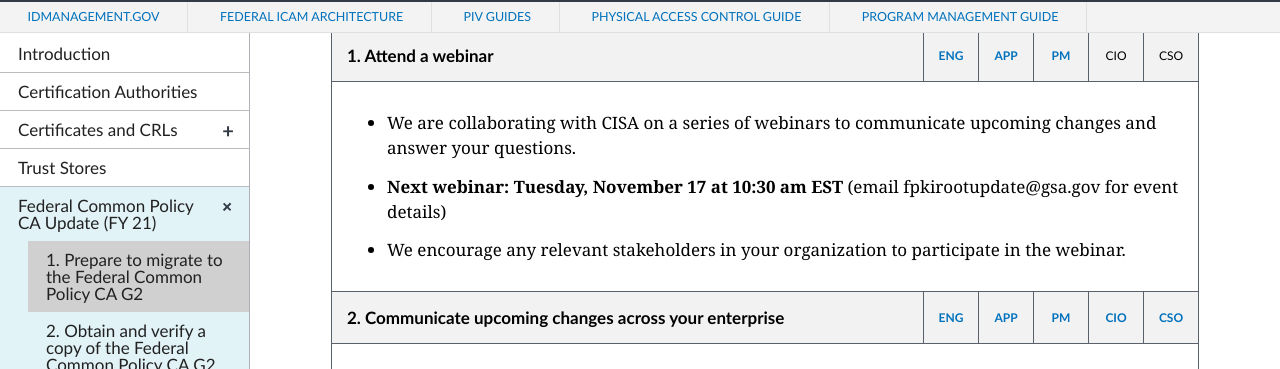
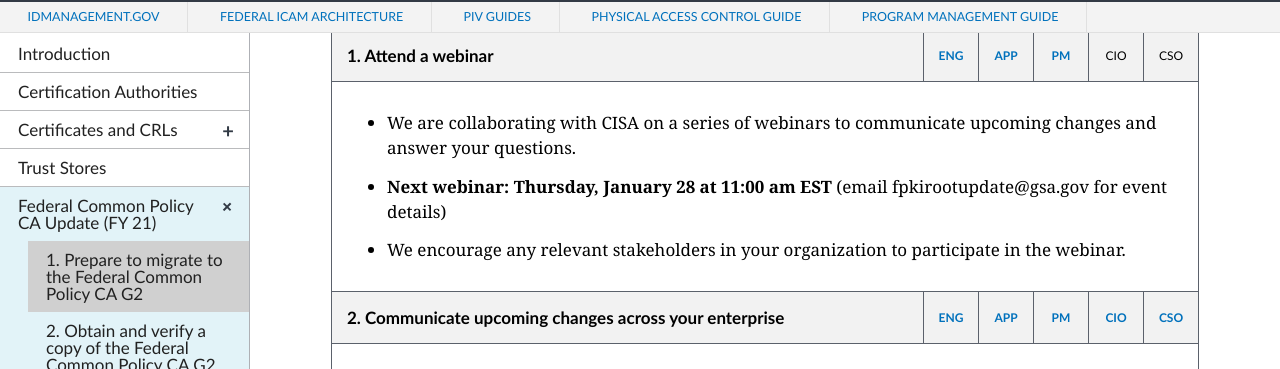
Before and after one commit to GSA/fpki-guides, a Jekyll site: the page built from _common/01_prepare_to_migrate.md, in a window 1280 px wide and 900 px high, scrolled down 582 px. Shown: the part 85-454 px from the top of the window. Built offline with Jekyll 4.4.1, drawn with Linux system fonts in a browser that asks for light colours; nearby versions of some CDN libraries.

Commit message:
Add files via upload

```diff
--- a/_common/01_prepare_to_migrate.md
+++ b/_common/01_prepare_to_migrate.md
@@ -46,7 +46,7 @@
   <td colspan="7" class="desc">
   <ul>
 	<li>We are collaborating with CISA on a series of webinars to communicate upcoming changes and answer your questions. </li>
-	<li><strong>Next webinar: Tuesday, November 17 at 10:30 am EST</strong> (email fpkirootupdate@gsa.gov for event details)</li>
+	<li><strong>Next webinar: Thursday, January 28 at 11:00 am EST</strong> (email fpkirootupdate@gsa.gov for event details)</li>
 	<li>We encourage any relevant stakeholders in your organization to participate in the webinar.</li>
   </ul>
   </td>
```
